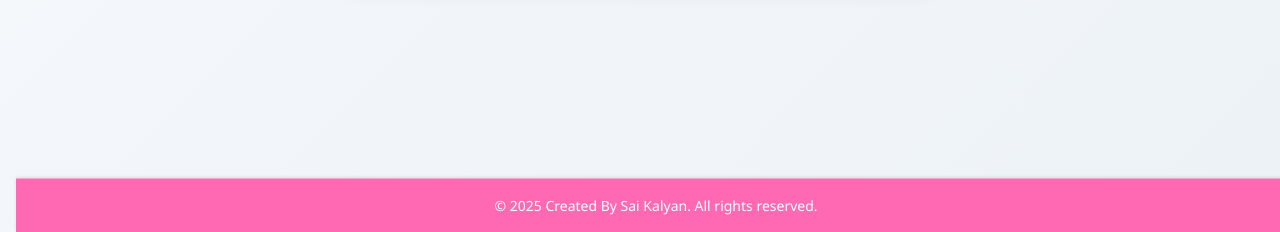
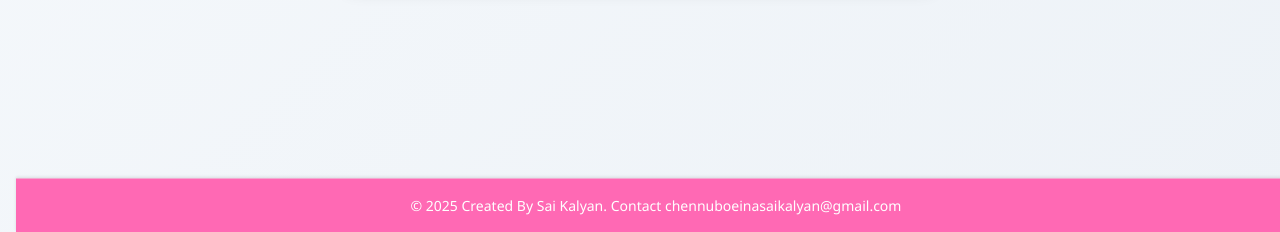
Before and after one commit to sai-kalyan2004/social-media-app-using-django, a Django app: page /posts/ in a window 1280 px wide. Shown: the part 568-800 px from the top of the page. Run offline with Django 5.2, Linux system fonts and the light colour scheme; the visitor is signed in with stand-in values (Sample User, id 1); data that the repository does not hold is empty.

Commit message:
Update base.html

```diff
--- a/my_social_app/templates/base.html
+++ b/my_social_app/templates/base.html
@@ -184,7 +184,7 @@
     </div>
 
     <footer>
-        <p>&copy; 2025 Created By Sai Kalyan. All rights reserved.</p>
+        <p>&copy; 2025 Created By Sai Kalyan. Contact chennuboeinasaikalyan@gmail.com</p>
     </footer>
 </body>
 </html>
```
